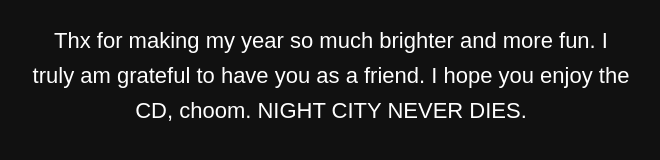
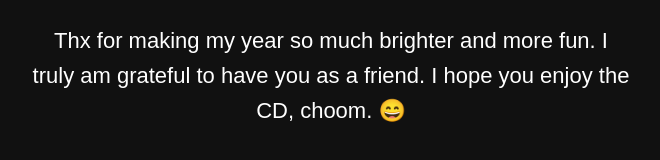
Before and after one commit to johndiondebeer-star/HAPPY-BIRTHDAY-LIAM, a plain HTML site: page index.html in a window 1280 px wide. Shown: the part 448-608 px from the top of the page, without its empty margins (309-969 px from the left). Drawn offline with Linux system fonts and the light colour scheme.

Commit message:
Update index.html

```diff
--- a/index.html
+++ b/index.html
@@ -48,7 +48,7 @@
     <p>
         Thx for making my year so much brighter and more fun.
         I truly am grateful to have you as a friend.
-        I hope you enjoy the CD, choom. NIGHT CITY NEVER DIES.
+        I hope you enjoy the CD, choom. 😄
     </p>
 
 </div>
```
